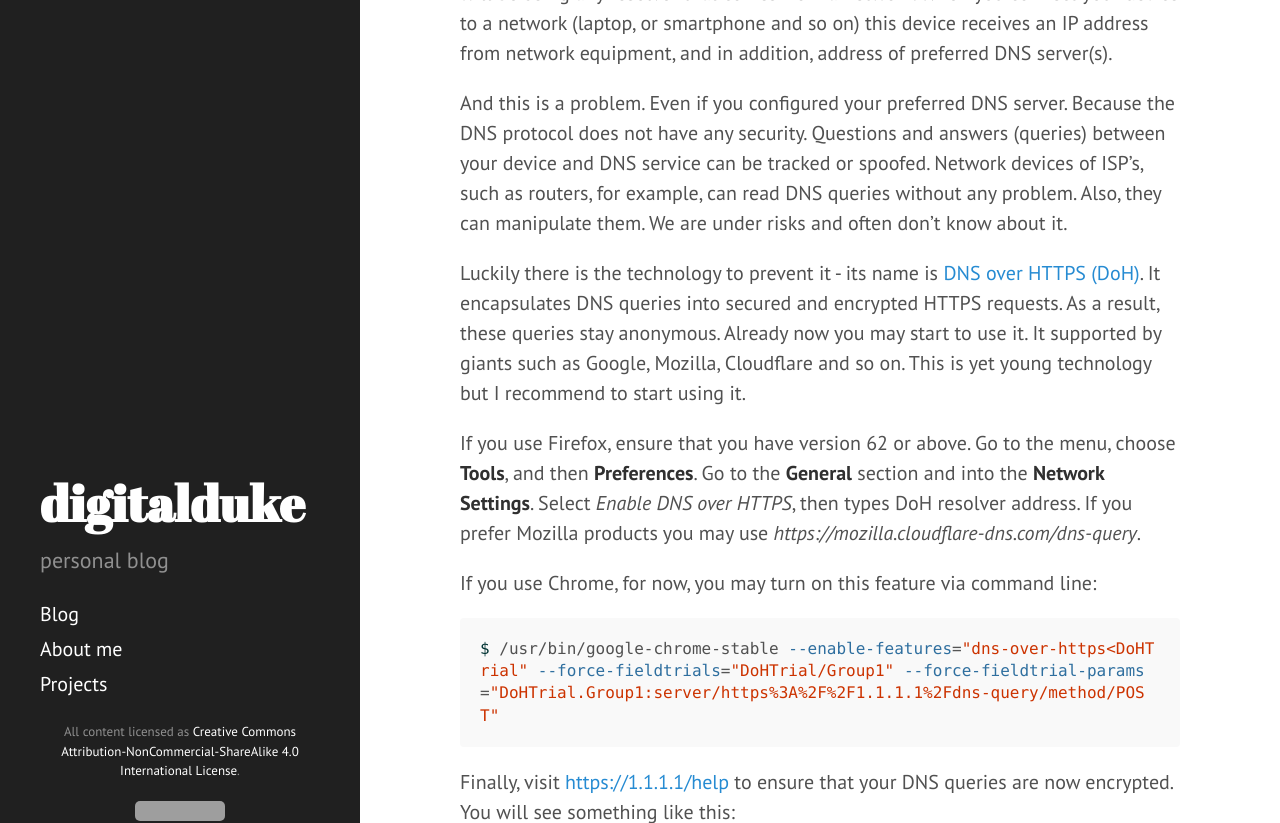
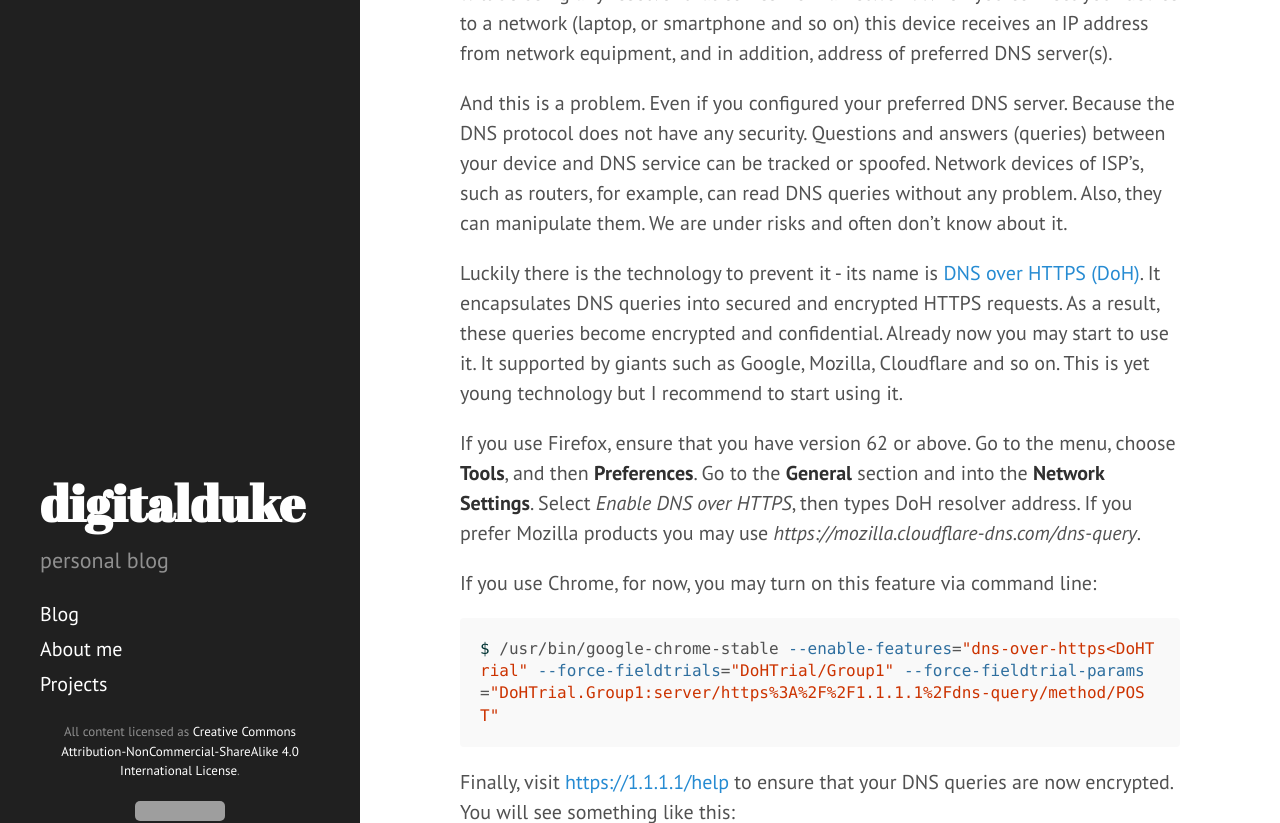
Before and after one commit to digitalduke/digitalduke.github.io, a Jekyll site: the page built from _posts/2019-07-30-What-is-DoH-and-how-to-cook-it.md, in a window 1280 px wide and 900 px high, scrolled down 1062 px, cut to the strip 0-823 px from the top of the window. Built offline with Jekyll 4.4.1, drawn with Linux system fonts in a browser that asks for light colours; nearby versions of some CDN libraries; grey boxes are pictures that could not be loaded.

Commit message:
Update 2019-07-30-What-is-DoH-and-how-to-cook-it.md

```diff
--- a/_posts/2019-07-30-What-is-DoH-and-how-to-cook-it.md
+++ b/_posts/2019-07-30-What-is-DoH-and-how-to-cook-it.md
@@ -26,7 +26,7 @@ How does an operating system know about resolver? There are two ways. You may co
 
 And this is a problem. Even if you configured your preferred DNS server. Because the DNS protocol does not have any security. Questions and answers (queries) between your device and DNS service can be tracked or spoofed. Network devices of ISP's, such as routers, for example, can read DNS queries without any problem. Also, they can manipulate them. We are under risks and often don’t know about it.
 
-Luckily there is the technology to prevent it - its name is [DNS over HTTPS (DoH)](https://tools.ietf.org/html/rfc8484). It encapsulates DNS queries into secured and encrypted HTTPS requests. As a result, these queries stay anonymous. Already now you may start to use it. It supported by giants such as Google, Mozilla, Cloudflare and so on. This is yet young technology but I recommend to start using it.
+Luckily there is the technology to prevent it - its name is [DNS over HTTPS (DoH)](https://tools.ietf.org/html/rfc8484). It encapsulates DNS queries into secured and encrypted HTTPS requests. As a result, these queries become encrypted and confidential. Already now you may start to use it. It supported by giants such as Google, Mozilla, Cloudflare and so on. This is yet young technology but I recommend to start using it.
 
 If you use Firefox, ensure that you have version 62 or above. Go to the menu, choose **Tools**, and then **Preferences**. Go to the **General** section and into the **Network Settings**. Select *Enable DNS over HTTPS*, then types DoH resolver address. If you prefer Mozilla products you may use *https://mozilla.cloudflare-dns.com/dns-query*.
 
```
